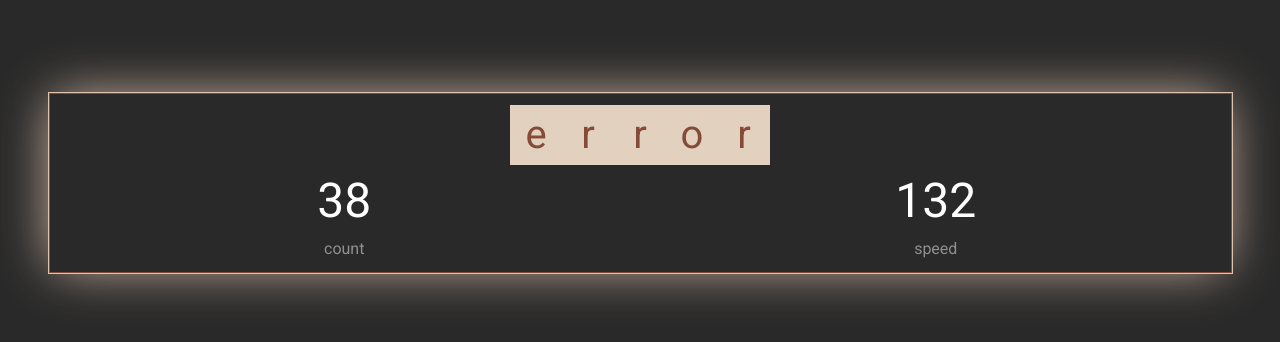
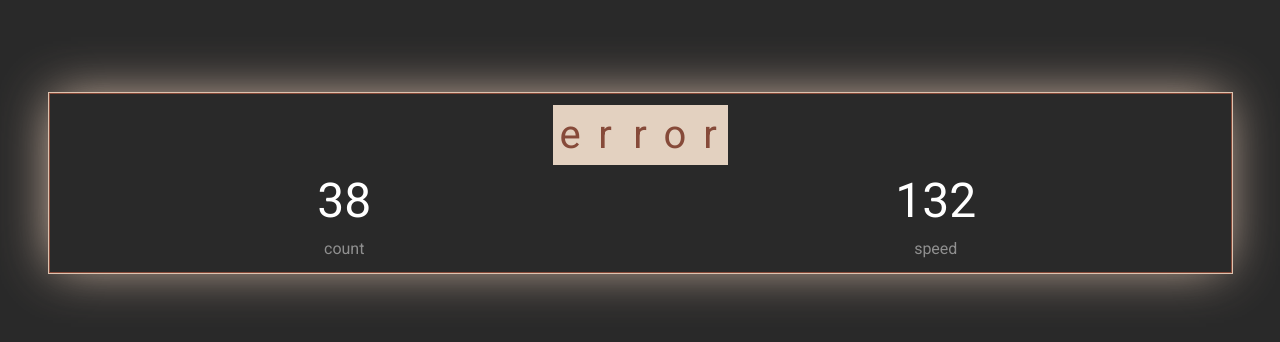
Before and after one commit to code-hs/keyboard-trainer, a Nuxt app: page / in a window 1280 px wide. Shown: the part 108-450 px from the top of the page. Built offline with nearby package versions, Linux system fonts and the light colour scheme.

Commit message:
chore: char width

```diff
--- a/assets/main.scss
+++ b/assets/main.scss
@@ -32,7 +32,7 @@
     justify-content: center;
 
     .literal {
-      width: 52px;
+      width: 35px;
       text-align: center;
       background: hsla(29, 38%, 82%, 1);
       font-size: 40px;
```
